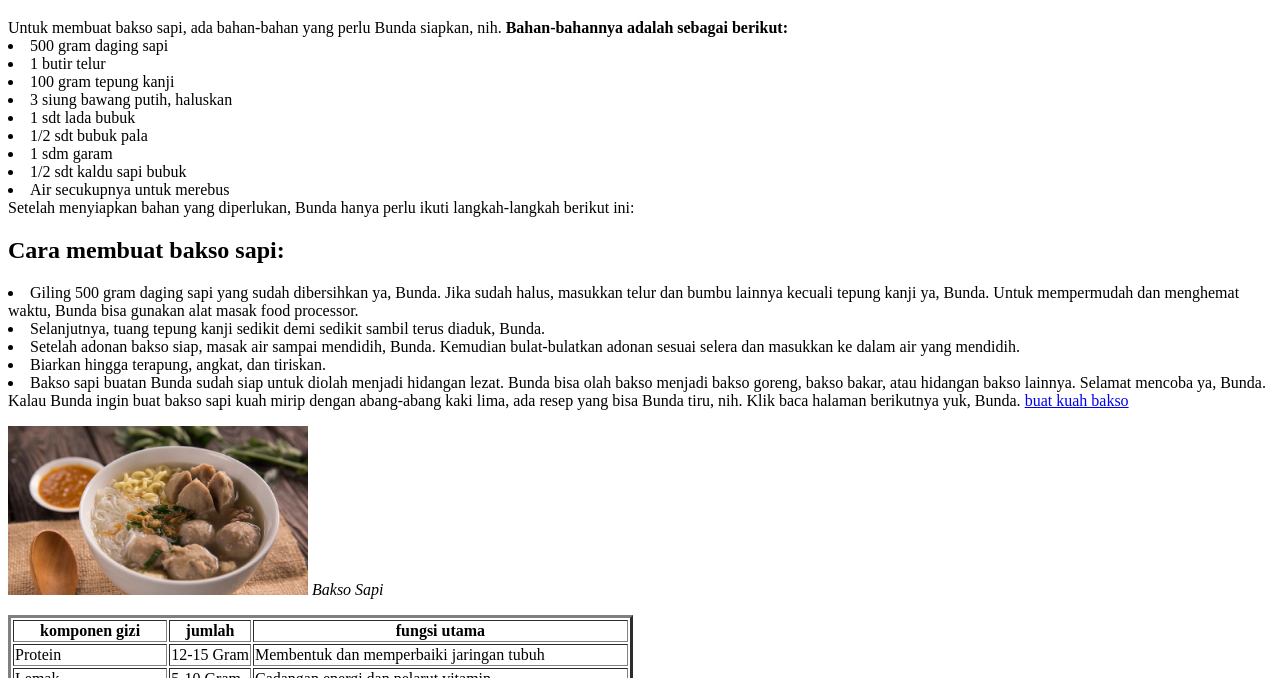
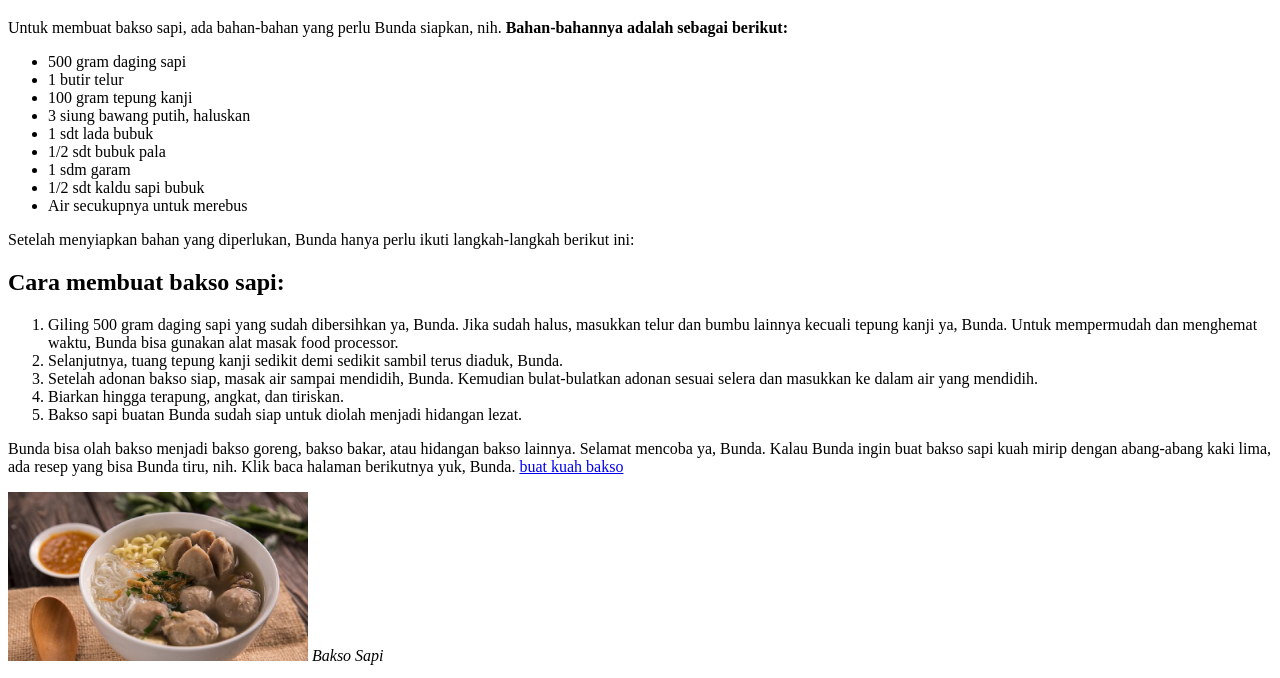
Before and after one commit to Aminzxx/test-03, a plain HTML site: page index.html in a window 1280 px wide. Shown: the part 61-739 px from the top of the page. Drawn offline with Linux system fonts and the light colour scheme.

Commit message:
Add files via upload

```diff
--- a/index.html
+++ b/index.html
@@ -8,6 +8,7 @@
 <body>
     <h1>tutorial cara membuat bakso di rumah</h1>
       Untuk membuat bakso sapi, ada bahan-bahan yang perlu Bunda siapkan, nih. <b>Bahan-bahannya adalah sebagai berikut:</b>
+      <ul>
         <li>500 gram daging sapi</li>
         <li>1 butir telur</li>
         <li>100 gram tepung kanji</li>
@@ -17,17 +18,21 @@
         <li>1 sdm garam</li>
         <li>1/2 sdt kaldu sapi bubuk</li>
         <li>Air secukupnya untuk merebus</li>
+        </ul>
          Setelah menyiapkan bahan yang diperlukan, Bunda hanya perlu ikuti langkah-langkah berikut ini:
     <h2>Cara membuat bakso sapi:</h2>
+    <ol>
     <li>Giling 500 gram daging sapi yang sudah dibersihkan ya, Bunda. Jika sudah halus, masukkan telur dan bumbu lainnya kecuali tepung kanji ya, Bunda. Untuk mempermudah dan menghemat waktu, Bunda bisa gunakan alat masak food processor.</li>
     <li>Selanjutnya, tuang tepung kanji sedikit demi sedikit sambil terus diaduk, Bunda.</li>
     <li>Setelah adonan bakso siap, masak air sampai mendidih, Bunda. Kemudian bulat-bulatkan adonan sesuai selera dan masukkan ke dalam air yang mendidih.</li>
     <li>Biarkan hingga terapung, angkat, dan tiriskan.</li>
-    <li>Bakso sapi buatan Bunda sudah siap untuk diolah menjadi hidangan lezat. Bunda bisa olah bakso menjadi bakso goreng, bakso bakar, atau hidangan bakso lainnya. Selamat mencoba ya, Bunda.</li>
+    <li>Bakso sapi buatan Bunda sudah siap untuk diolah menjadi hidangan lezat.</li>
+        </ol>
+        Bunda bisa olah bakso menjadi bakso goreng, bakso bakar, atau hidangan bakso lainnya. Selamat mencoba ya, Bunda.</li>
   Kalau Bunda ingin buat bakso sapi kuah mirip dengan abang-abang kaki lima, ada resep yang bisa Bunda tiru, nih. Klik baca halaman berikutnya yuk, Bunda.
  <a href="https://youtu.be/NY9ud95QedI?si=zR1ebeOxMqYAcjcc">buat kuah bakso</a>
 </p>
-<img src="images/bakso.jpeg" alt="Bakso Sapi" width="300">
+<img src="images/bakso.jpeg" alt="bakso Sapi" width="300">
 <i>Bakso Sapi</i>
 <p>
 <table border="3">
```
